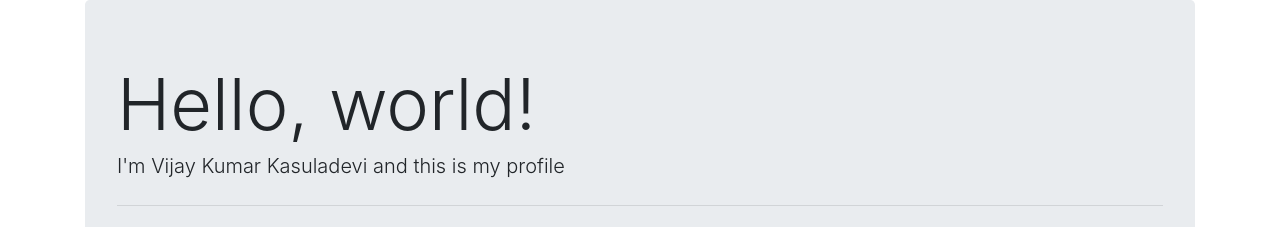
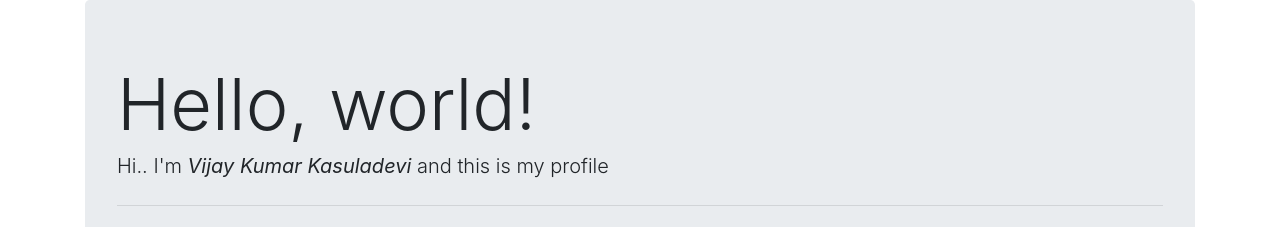
Before and after one commit to kasuladevivijay/kasuladevivijay.github.io, a plain HTML site: page index.html in a window 1280 px wide. Shown: the top 227 px of the page. Drawn offline with nearby package versions, Linux system fonts and the light colour scheme.

Commit message:
style changes

```diff
--- a/index.html
+++ b/index.html
@@ -13,7 +13,7 @@
       <div class="col-md-12">
         <div class="jumbotron">
           <h1 class="display-3">Hello, world!</h1>
-          <p class="lead">I'm Vijay Kumar Kasuladevi and this is my profile</p>
+          <p class="lead">Hi.. I'm <strong><i>Vijay Kumar Kasuladevi</i></strong> and this is my profile</p>
           <hr class="my-4">
           <p></p>
           <p class="lead">
```
